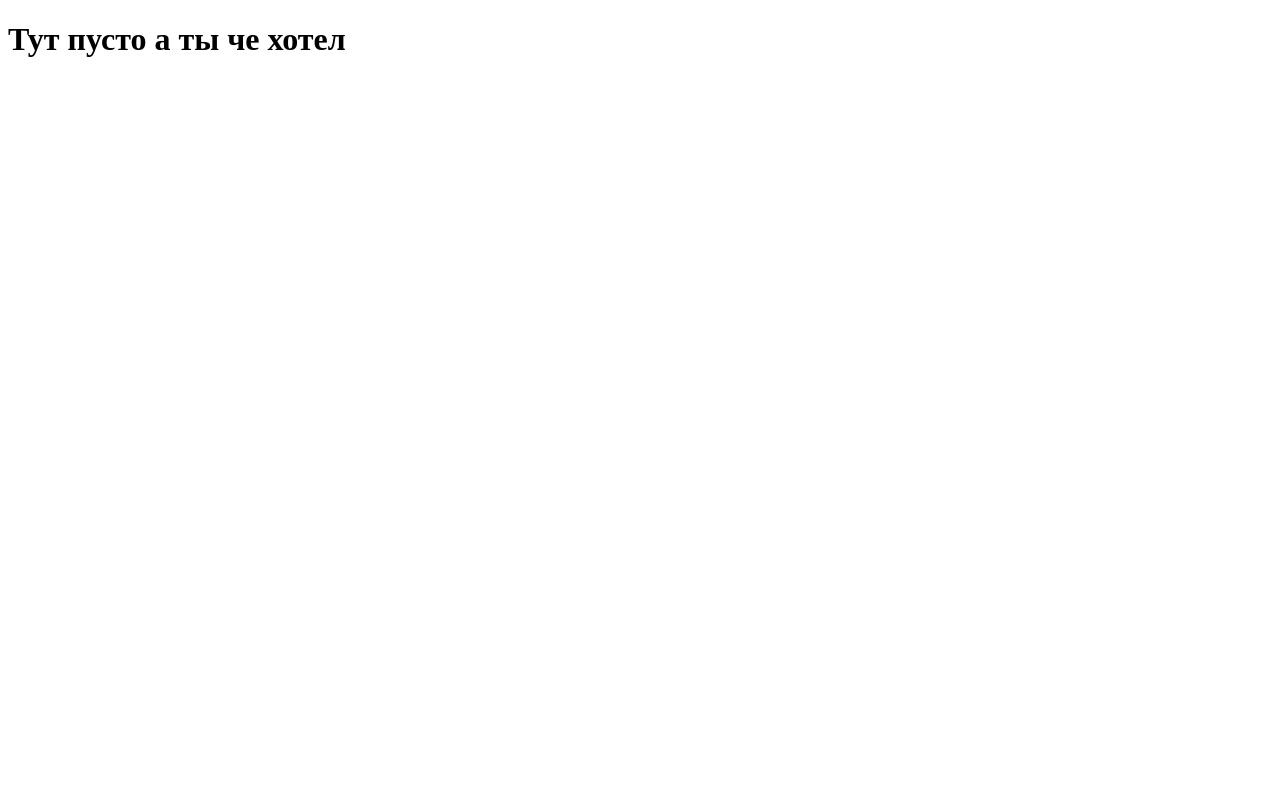
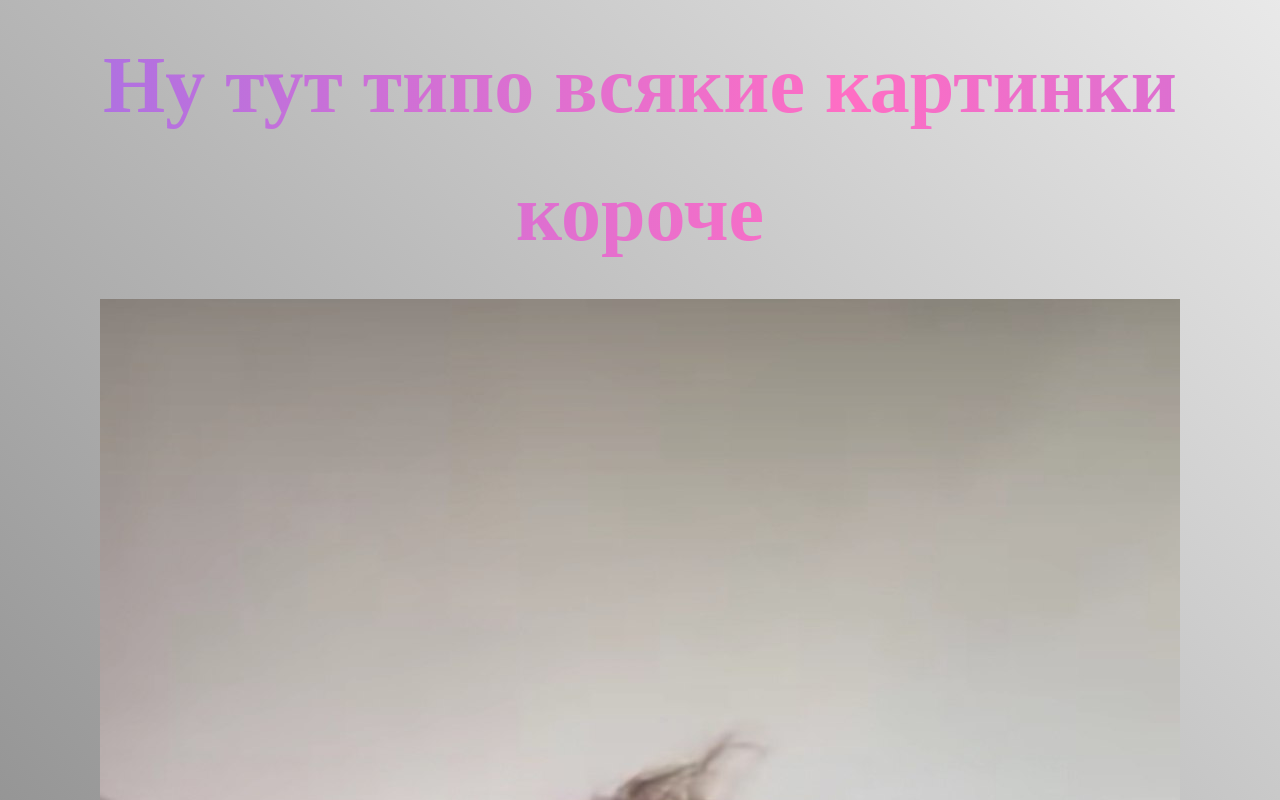
Before and after one commit to Min-messenger/site_test, a plain HTML site: page index2.html in a window 1280 px wide. Shown: the top 800 px of the page. Drawn offline with Linux system fonts and the light colour scheme.

Commit message:
Add files via upload

```diff
--- a/index2.html
+++ b/index2.html
@@ -3,10 +3,16 @@
 <head>
     <meta charset="UTF-8">
     <meta name="viewport" content="width=device-width, initial-scale=1.0">
-    <title>я</title>
+    <title>нет иди нафек2:/</title>
+    <link rel="stylesheet" href="styles.css">
+    <link rel="icon" href="https://images.icon-icons.com/1302/PNG/512/chatspeechballoon_85812.png" type="image/png">
 </head>
 <body>
-    <h1>Тут пусто а ты че хотел</h1>
+    <h1><span class="animated-gradient">Ну тут типо всякие картинки короче</span></h1>
+       <img src="kastomizirovat.jpg"
+        type="image/jpg">
+        <p1><span class="animated-gradient">Ну тут типо всякие картинки короче</span></p1>
+     ssss
 
 </body>
 </html>
--- a/styles.css
+++ b/styles.css
@@ -11,7 +11,7 @@
     animation: gradient-shift 3s linear infinite;
     display: inline-block;
     padding: 0 2px;
-    font-size: 65px;
+    font-size: 80px;
 }
 
 @-webkit-keyframes gradient-shift {
```
Also changed, not shown: index.html (+1 -1 lines), kastomizirovat.jpg (added).
